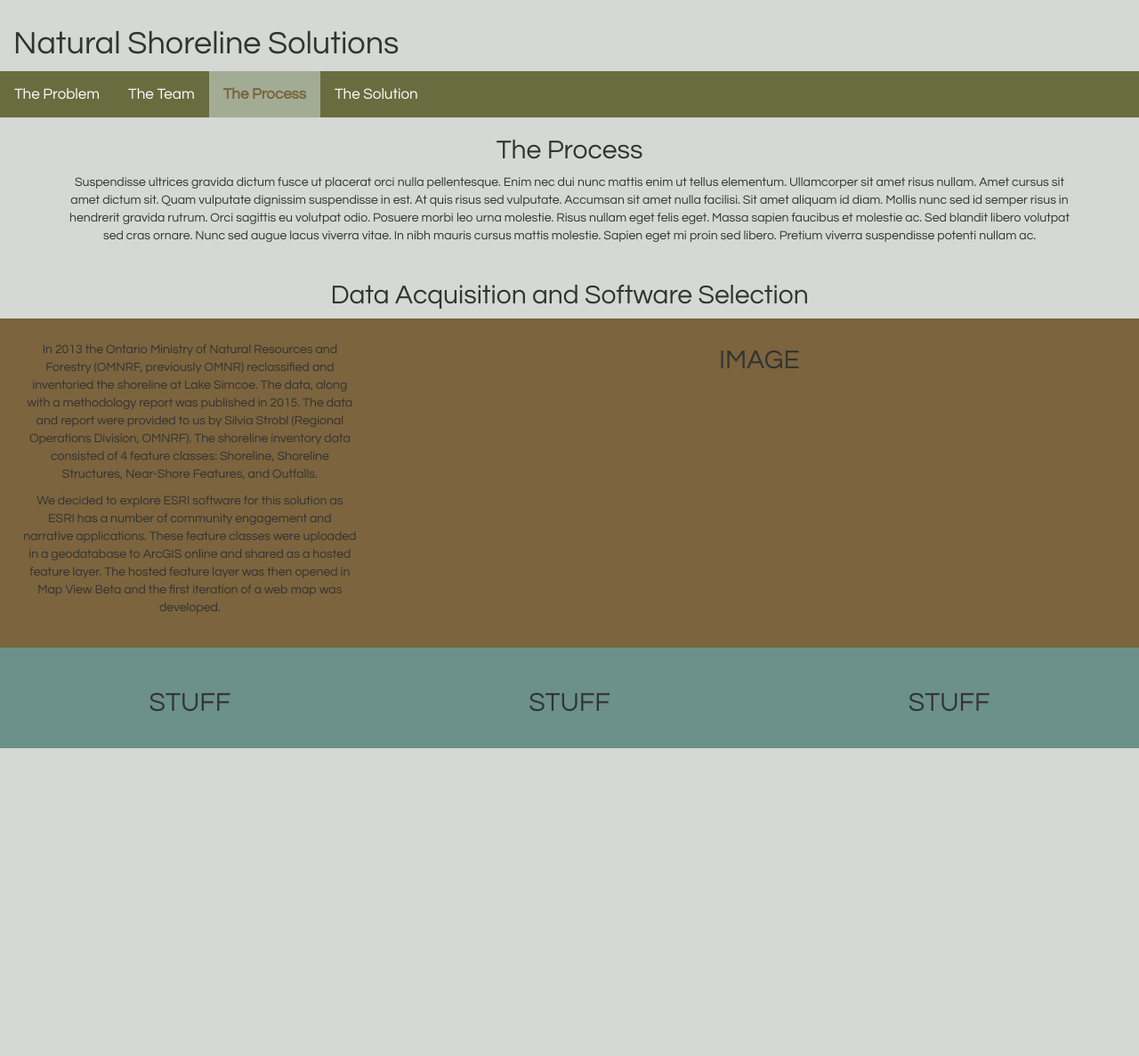
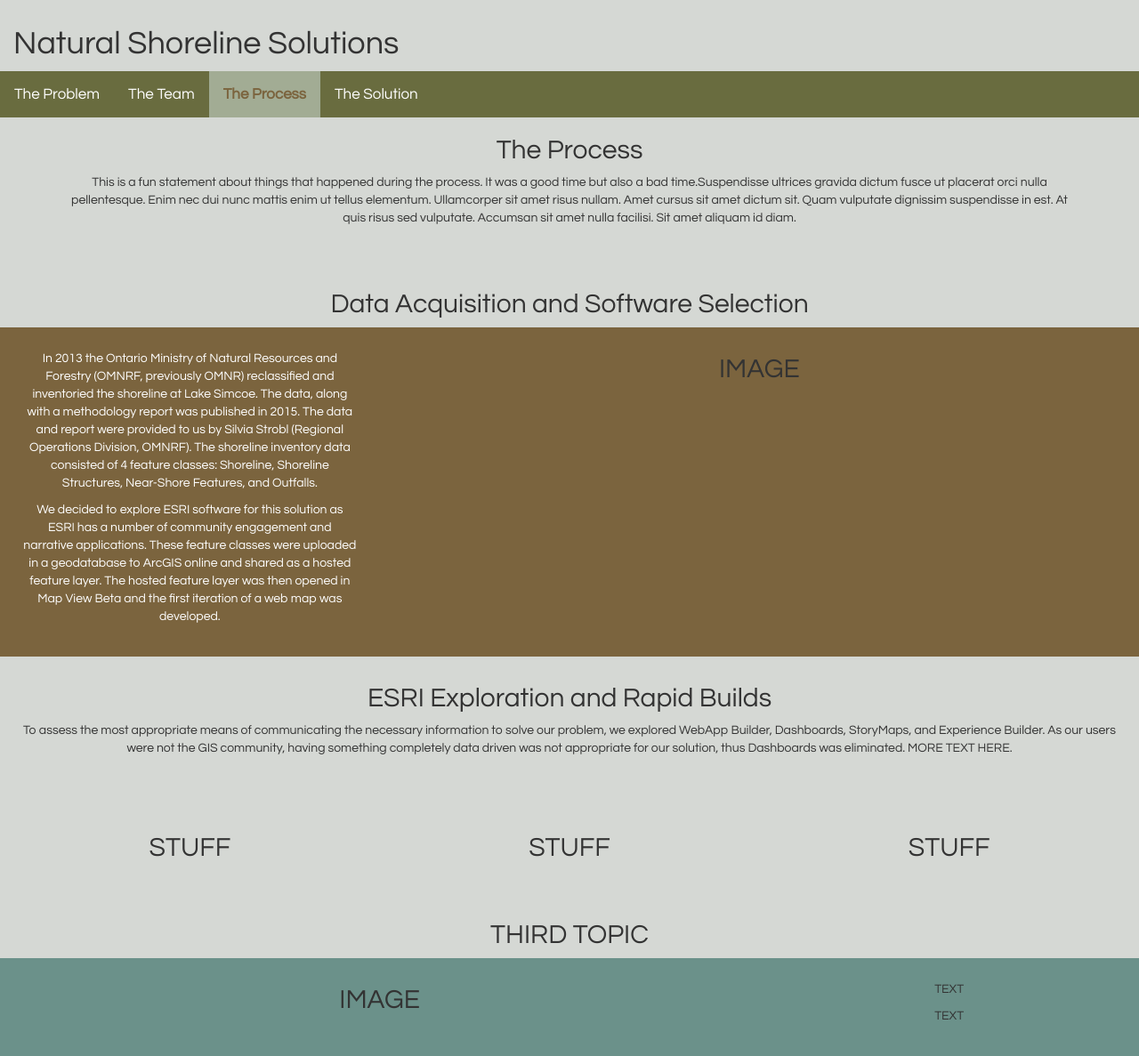
Before and after one commit to nataliahrynko/NS2, a plain HTML site: page proposal.html in a window 1280 px wide. Shown: the whole page at 89% size. Before the commit the page ends 841 px from the top, so only its background shows below. Drawn offline with nearby package versions, Linux system fonts and the light colour scheme; a script that the page names is missing.

Commit message:
Update to Process Page and CSS

```diff
--- a/proposal.html
+++ b/proposal.html
@@ -34,29 +34,29 @@
 
   <!--Writing Begins-->
   <div class= "text">
+
+
     <div class = "container">
       <h2>The Process</h2>
-      <p>Suspendisse ultrices gravida dictum fusce ut placerat orci nulla pellentesque.
+      <p class="ProcessParagraph">This is a fun statement about things that happened during the process. It was
+        a good time but also a bad time.Suspendisse ultrices gravida dictum fusce ut placerat orci nulla pellentesque.
         Enim nec dui nunc mattis enim ut tellus elementum. Ullamcorper sit amet risus
         nullam. Amet cursus sit amet dictum sit. Quam vulputate dignissim suspendisse
          in est. At quis risus sed vulputate. Accumsan sit amet nulla facilisi. Sit amet
-          aliquam id diam. Mollis nunc sed id semper risus in hendrerit gravida rutrum.
-          Orci sagittis eu volutpat odio. Posuere morbi leo urna molestie. Risus nullam
-          eget felis eget. Massa sapien faucibus et molestie ac. Sed blandit libero
-          volutpat sed cras ornare. Nunc sed augue lacus viverra vitae. In nibh mauris
-           cursus mattis molestie. Sapien eget mi proin sed libero. Pretium viverra
-           suspendisse potenti nullam ac.</p>
+          aliquam id diam.</p>
     </div>
+
+
     <div class="container-fluid">
       <h2>Data Acquisition and Software Selection</h2>
       <div class="row">
         <div class="col-md-4">
-          <p>In 2013 the Ontario Ministry of Natural Resources and Forestry (OMNRF, previously OMNR)
+          <p class="ProcessParagraphWhite">In 2013 the Ontario Ministry of Natural Resources and Forestry (OMNRF, previously OMNR)
             reclassified and inventoried the shoreline at Lake Simcoe. The data, along with a methodology
             report was published in 2015. The data and report were provided to us by Silvia Strobl (Regional
             Operations Division, OMNRF). The shoreline inventory data consisted of 4 feature classes: Shoreline,
              Shoreline Structures, Near-Shore Features, and Outfalls.</p>
-          <p>We decided to explore ESRI software for this solution as ESRI has a number of community engagement
+          <p class="ProcessParagraphWhite">We decided to explore ESRI software for this solution as ESRI has a number of community engagement
              and narrative applications. These feature classes were uploaded in a geodatabase to ArcGIS online
              and shared as a hosted feature layer. The hosted feature layer was then opened in Map View Beta and
              the first iteration of a web map was developed.</p>
@@ -65,7 +65,15 @@
           <h2>IMAGE</h2>
         </div>
       </div>
-      <div class="row2">
+</div>
+
+
+<div class="container-fluid">
+        <h2>ESRI Exploration and Rapid Builds</h2>
+        <p class="ProcessParagraph">To assess the most appropriate means of communicating the necessary information to solve our
+          problem, we explored WebApp Builder, Dashboards, StoryMaps, and Experience Builder. As our users were not the GIS community,
+           having something completely data driven was not appropriate for our solution, thus Dashboards was eliminated. MORE TEXT HERE.</p>
+           <div class="rowGrey">
             <div class="col-md-4">
               <h2>STUFF</h2>
             </div>
@@ -77,5 +85,19 @@
             </div>
           </div>
         </div>
+
+      <div class="container-fluid">
+        <h2>THIRD TOPIC</h2>
+        <div class="rowBlue">
+          <div class="col-md-8">
+            <h2>IMAGE</h2>
+          </div>
+          <div class="col-md-4">
+            <p class="ProcessTextWhite">TEXT</p>
+            <p class="ProcessTextWhite">TEXT</p>
+          </div>
+        </div>
+
+    </div>
 </body>
 </html>
--- a/style.css
+++ b/style.css
@@ -141,3 +141,28 @@ body {
       margin-left: -15px;
       background-color: #696C3F
     }
+
+
+  /* Additional CSS for Process Page */
+    .ProcessParagraphWhite {
+      color:white;
+    }
+
+    .ProcessParagraph{
+      padding-bottom: 30px;
+    }
+
+    .rowBlue {
+      display: flex;
+      flex-wrap: wrap;
+      margin-right: -15px;
+      margin-left: -15px;
+      background-color: #6b918a;
+    }
+
+    .rowGrey {
+      display: flex;
+      flex-wrap: wrap;
+      margin-right: -15px;
+      margin-left: -15px;
+    }
```
Lines whose indentation alone changed are shown as unchanged.
